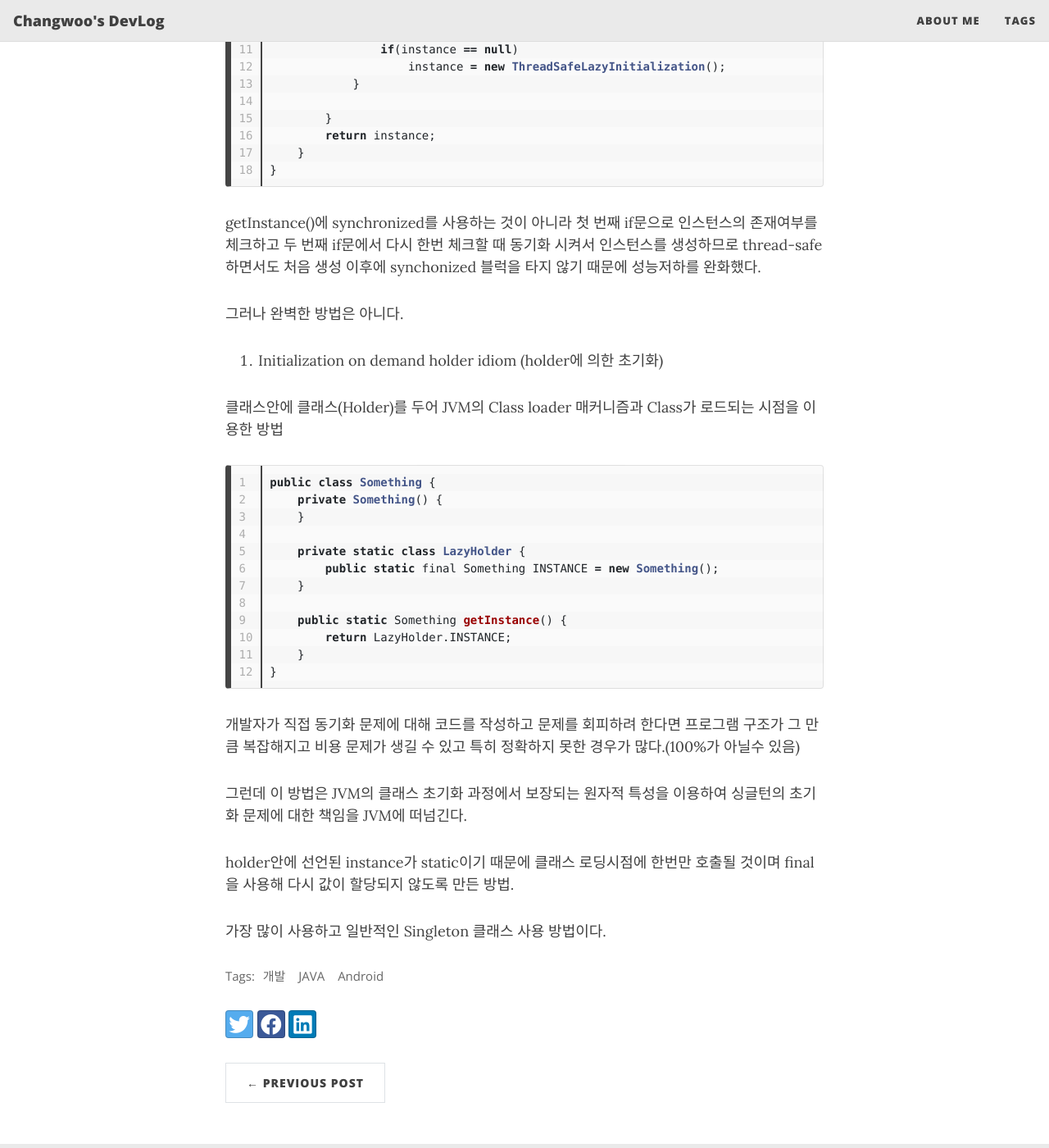
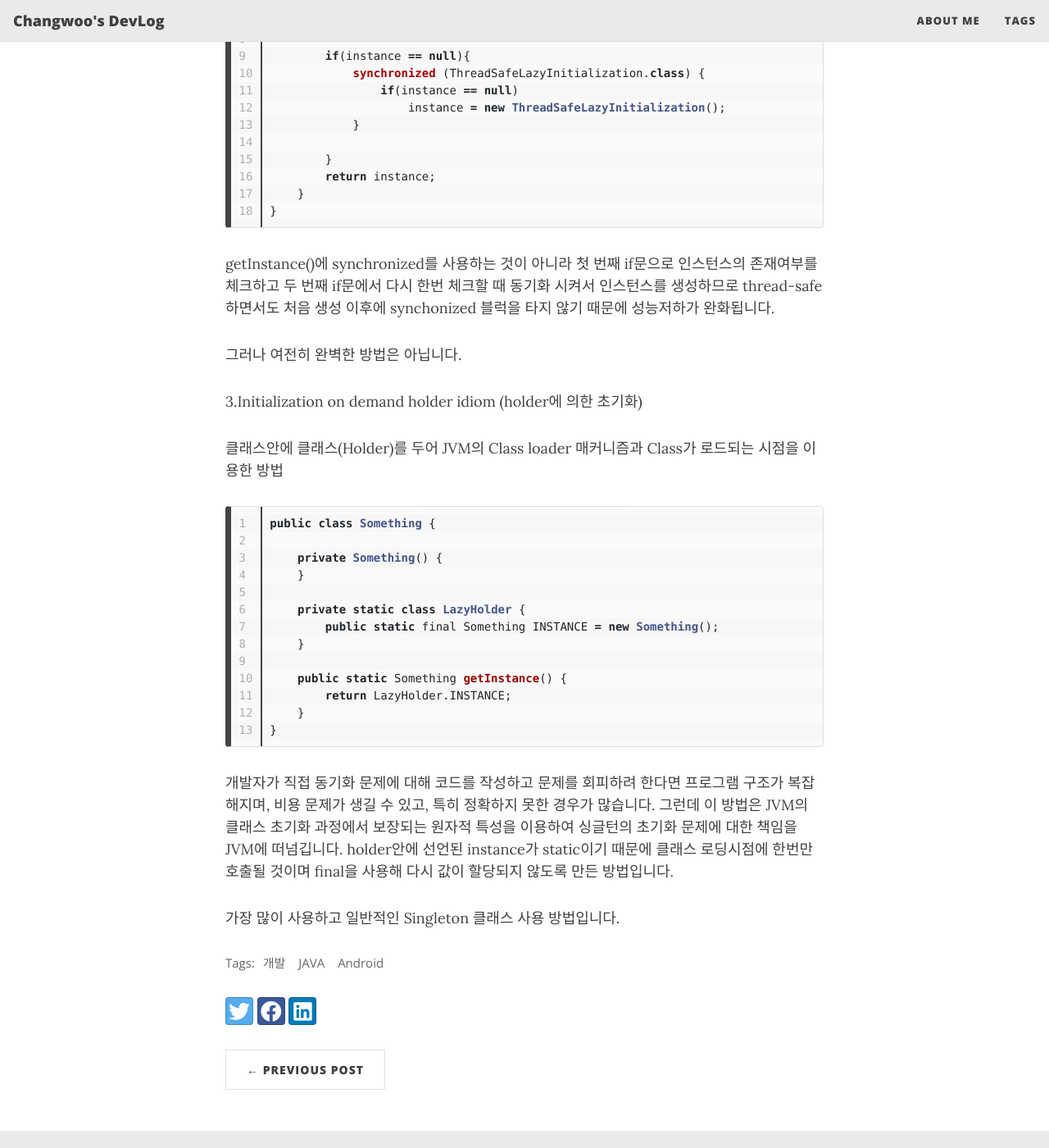
Before and after one commit to scw3812/scw3812.github.io, a Jekyll site: the page built from _posts/2021-01-03-singleton.md, in a window 1280 px wide and 1400 px high, scrolled down 2804 px. Shown: the whole window at 82% size. Built offline with Jekyll 4.4.1, drawn with Linux system fonts in a browser that asks for light colours; nearby versions of some CDN libraries; some of the changed text lies outside the part shown.

Commit message:
Update 2021-01-03-singleton.md

```diff
--- a/_posts/2021-01-03-singleton.md
+++ b/_posts/2021-01-03-singleton.md
@@ -74,7 +74,7 @@ public class DataManager {
 
 ### 멀티스레드에서 안전한 싱글톤 예제
 
-1. Lazy initialization
+1.Lazy initialization
 
 {% highlight javascript linenos %}
 public class ThreadSafeLazyInitialization{
@@ -96,7 +96,7 @@ public class ThreadSafeLazyInitialization{
 private static으로 인스턴스 변수를 만들고 private 생성자로 외부에서 생성을 막습니다. 그리고 synchronized 키워드를 사용해서 thread-safe하게 만듭니다.
 하지만 synchronized 특성상 비교적 큰 성능저하가 발생하므로 권장하지 않는 방법입니다.
 
-2. Lazy initialization + Double-checked locking
+2.Lazy initialization + Double-checked locking
 
 {% highlight javascript linenos %}
 public class ThreadSafeLazyInitialization {
@@ -119,16 +119,17 @@ public class ThreadSafeLazyInitialization {
 }
 {% endhighlight %}
 
-getInstance()에 synchronized를 사용하는 것이 아니라 첫 번째 if문으로 인스턴스의 존재여부를 체크하고 두 번째 if문에서 다시 한번 체크할 때 동기화 시켜서 인스턴스를 생성하므로 thread-safe하면서도 처음 생성 이후에 synchonized 블럭을 타지 않기 때문에 성능저하를 완화했다.
+getInstance()에 synchronized를 사용하는 것이 아니라 첫 번째 if문으로 인스턴스의 존재여부를 체크하고 두 번째 if문에서 다시 한번 체크할 때 동기화 시켜서 인스턴스를 생성하므로 thread-safe하면서도 처음 생성 이후에 synchonized 블럭을 타지 않기 때문에 성능저하가 완화됩니다.
 
-그러나 완벽한 방법은 아니다.
+그러나 여전히 완벽한 방법은 아닙니다.
 
-3. Initialization on demand holder idiom (holder에 의한 초기화)
+3.Initialization on demand holder idiom (holder에 의한 초기화)
 
 클래스안에 클래스(Holder)를 두어 JVM의 Class loader 매커니즘과 Class가 로드되는 시점을 이용한 방법
 
 {% highlight javascript linenos %}
 public class Something {
+
     private Something() {
     }
 
@@ -142,10 +143,8 @@ public class Something {
 }
 {% endhighlight %}
 
-개발자가 직접 동기화 문제에 대해 코드를 작성하고 문제를 회피하려 한다면 프로그램 구조가 그 만큼 복잡해지고 비용 문제가 생길 수 있고 특히 정확하지 못한 경우가 많다.(100%가 아닐수 있음)
+개발자가 직접 동기화 문제에 대해 코드를 작성하고 문제를 회피하려 한다면 프로그램 구조가 복잡해지며, 비용 문제가 생길 수 있고, 특히 정확하지 못한 경우가 많습니다.
+그런데 이 방법은 JVM의 클래스 초기화 과정에서 보장되는 원자적 특성을 이용하여 싱글턴의 초기화 문제에 대한 책임을 JVM에 떠넘깁니다.
+holder안에 선언된 instance가 static이기 때문에 클래스 로딩시점에 한번만 호출될 것이며 final을 사용해 다시 값이 할당되지 않도록 만든 방법입니다.
 
-그런데 이 방법은 JVM의 클래스 초기화 과정에서 보장되는 원자적 특성을 이용하여 싱글턴의 초기화 문제에 대한 책임을 JVM에 떠넘긴다.
-
-holder안에 선언된 instance가 static이기 때문에 클래스 로딩시점에 한번만 호출될 것이며 final을 사용해 다시 값이 할당되지 않도록 만든 방법.
-
-가장 많이 사용하고 일반적인 Singleton 클래스 사용 방법이다.
+가장 많이 사용하고 일반적인 Singleton 클래스 사용 방법입니다.
```
